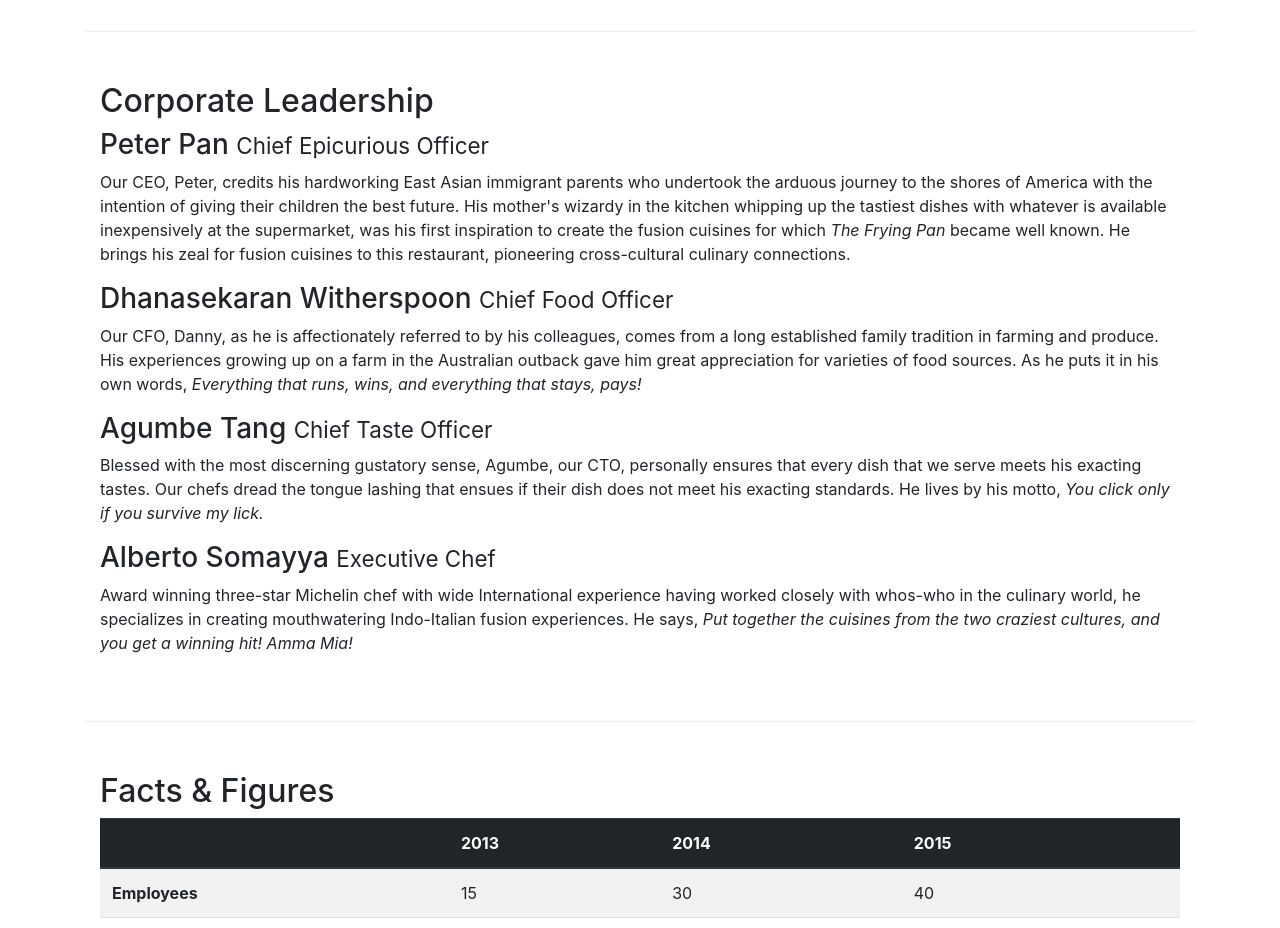
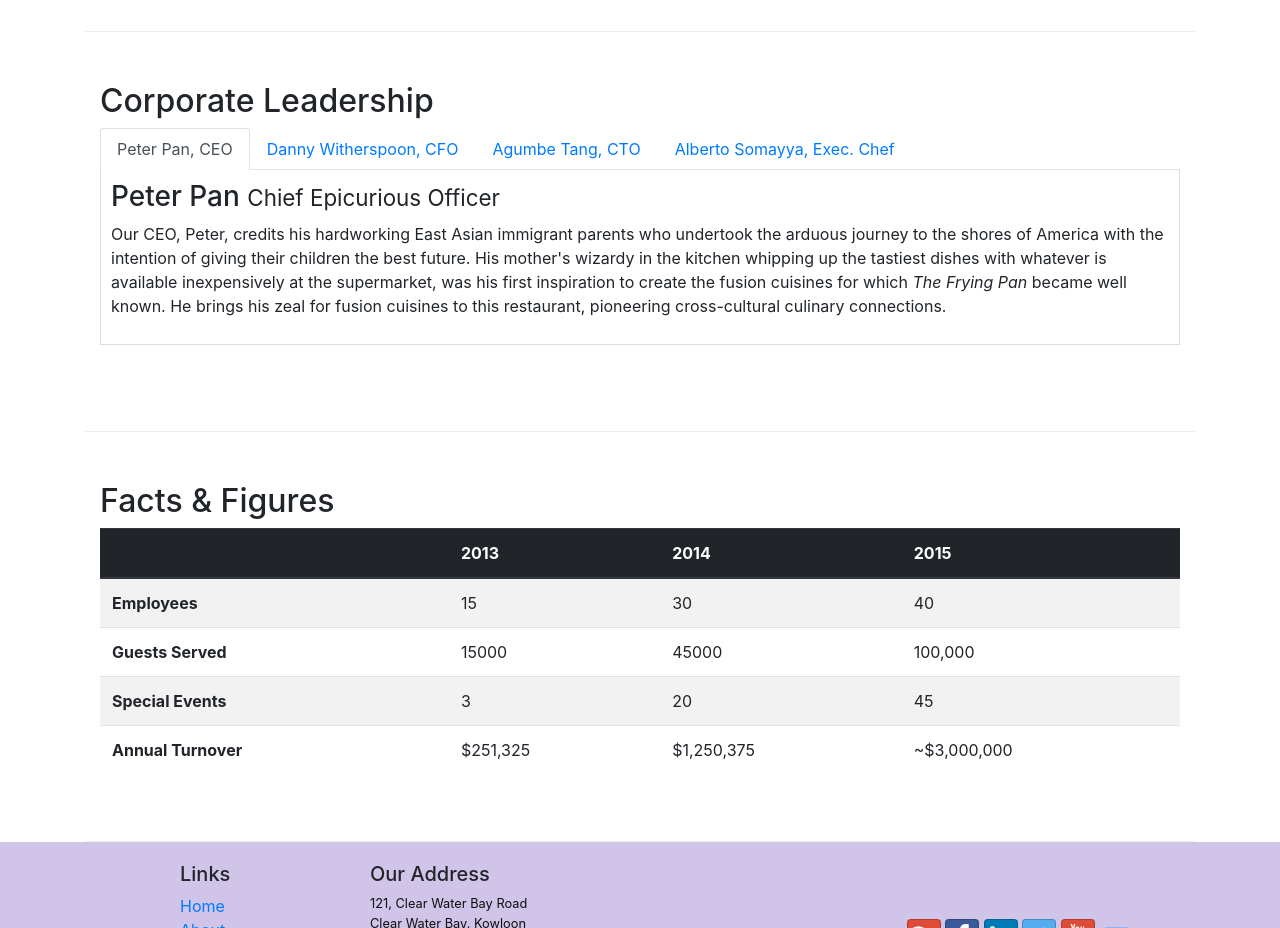
Before and after one commit to THE-NOS44/ConFusion---Bootstrap, a website: page aboutus.html in a window 1280 px wide. Shown: the part 940-1868 px from the top of the page. Drawn offline with nearby package versions, Linux system fonts and the light colour scheme.

Commit message:
Added tabs to Aboutus page

```diff
--- a/aboutus.html
+++ b/aboutus.html
@@ -101,14 +101,49 @@
         <div class="row row-content">
             <div class="col-12">
                 <h2>Corporate Leadership</h2>
-                <h3>Peter Pan <small>Chief Epicurious Officer</small></h3>
-                <p>Our CEO, Peter, credits his hardworking East Asian immigrant parents who undertook the arduous journey to the shores of America with the intention of giving their children the best future. His mother's wizardy in the kitchen whipping up the tastiest dishes with whatever is available inexpensively at the supermarket, was his first inspiration to create the fusion cuisines for which <em>The Frying Pan</em> became well known. He brings his zeal for fusion cuisines to this restaurant, pioneering cross-cultural culinary connections.</p>
-                <h3>Dhanasekaran Witherspoon <small>Chief Food Officer</small></h3>
-                <p>Our CFO, Danny, as he is affectionately referred to by his colleagues, comes from a long established family tradition in farming and produce. His experiences growing up on a farm in the Australian outback gave him great appreciation for varieties of food sources. As he puts it in his own words, <em>Everything that runs, wins, and everything that stays, pays!</em></p>
-                <h3>Agumbe Tang <small>Chief Taste Officer</small></h3>
-                <p>Blessed with the most discerning gustatory sense, Agumbe, our CTO, personally ensures that every dish that we serve meets his exacting tastes. Our chefs dread the tongue lashing that ensues if their dish does not meet his exacting standards. He lives by his motto, <em>You click only if you survive my lick.</em></p>
-                <h3>Alberto Somayya <small>Executive Chef</small></h3>
-                <p>Award winning three-star Michelin chef with wide International experience having worked closely with whos-who in the culinary world, he specializes in creating mouthwatering Indo-Italian fusion experiences. He says, <em>Put together the cuisines from the two craziest cultures, and you get a winning hit! Amma Mia!</em></p>
+
+                <ul class="nav nav-tabs">
+                    <li class="nav-item">
+                        <a class="nav-link active" href="#peter"role="tab" data-toggle="tab">Peter Pan, CEO</a> </a>
+                    </li>
+                    <li class="nav-item">
+                        <a class="nav-link" href="#danny" role="tab"
+                          data-toggle="tab">Danny Witherspoon, CFO</a>
+                      </li>
+                      <li class="nav-item">
+                        <a class="nav-link" href="#agumbe"role="tab"
+                          data-toggle="tab">Agumbe Tang, CTO</a>
+                      </li>
+                      <li class="nav-item">
+                        <a class="nav-link" href="#alberto" role="tab"
+                          data-toggle="tab">Alberto Somayya, Exec. Chef</a>
+                      </li>
+                </ul>
+
+                <div class="tab-content">
+
+                    <div role="tabplanel" class="tab-pane fade show active" id="peter">
+                        <h3>Peter Pan <small>Chief Epicurious Officer</small></h3>
+                        <p class="d-none d-sm-block">Our CEO, Peter, credits his hardworking East Asian immigrant parents who undertook the arduous journey to the shores of America with the intention of giving their children the best future. His mother's wizardy in the kitchen whipping up the tastiest dishes with whatever is available inexpensively at the supermarket, was his first inspiration to create the fusion cuisines for which <em>The Frying Pan</em> became well known. He brings his zeal for fusion cuisines to this restaurant, pioneering cross-cultural culinary connections.</p>
+                    </div>
+
+                    <div role="tabplanel" class="tab-pane fade" id="danny">
+                        <h3>Dhanasekaran Witherspoon <small>Chief Food Officer</small></h3>
+                        <p class="d-none d-sm-block">Our CFO, Danny, as he is affectionately referred to by his colleagues, comes from a long established family tradition in farming and produce. His experiences growing up on a farm in the Australian outback gave him great appreciation for varieties of food sources. As he puts it in his own words, <em>Everything that runs, wins, and everything that stays, pays!</em></p>
+                    </div>
+
+                    <div role="tabplanel" class="tab-pane fade" id="agumbe">
+                        <h3>Agumbe Tang <small>Chief Taste Officer</small></h3>
+                        <p class="d-none d-sm-block">Blessed with the most discerning gustatory sense, Agumbe, our CTO, personally ensures that every dish that we serve meets his exacting tastes. Our chefs dread the tongue lashing that ensues if their dish does not meet his exacting standards. He lives by his motto, <em>You click only if you survive my lick.</em></p>
+                    </div>
+
+                    <div role="tabplanel" class="tab-pane fade" id="alberto">
+                        <h3>Alberto Somayya <small>Executive Chef</small></h3>
+                        <p class="d-none d-sm-block">Award winning three-star Michelin chef with wide International experience having worked closely with whos-who in the culinary world, he specializes in creating mouthwatering Indo-Italian fusion experiences. He says, <em>Put together the cuisines from the two craziest cultures, and you get a winning hit! Amma Mia!</em></p>
+
+                    </div>
+                </div>
+
             </div>
        </div>
        <div class="row row-content">
--- a/css/styles.css
+++ b/css/styles.css
@@ -37,3 +37,10 @@ body{
 .navbar-dark{
     background-color: #512DA8;
 }
+
+.tab-content {
+    border-left: 1px solid #ddd;
+    border-right: 1px solid #ddd;
+    border-bottom: 1px solid #ddd;
+    padding: 10px;
+}
```
